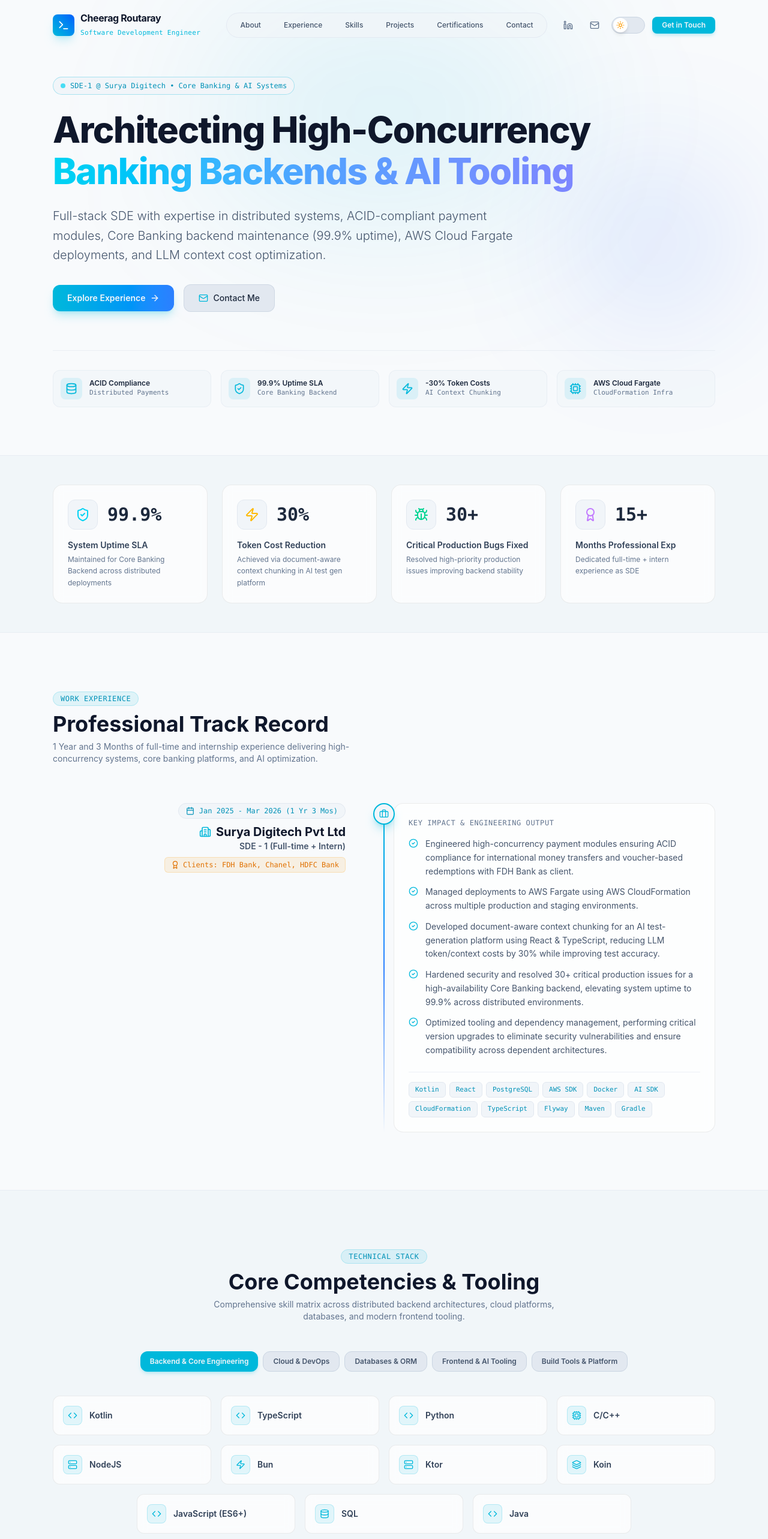
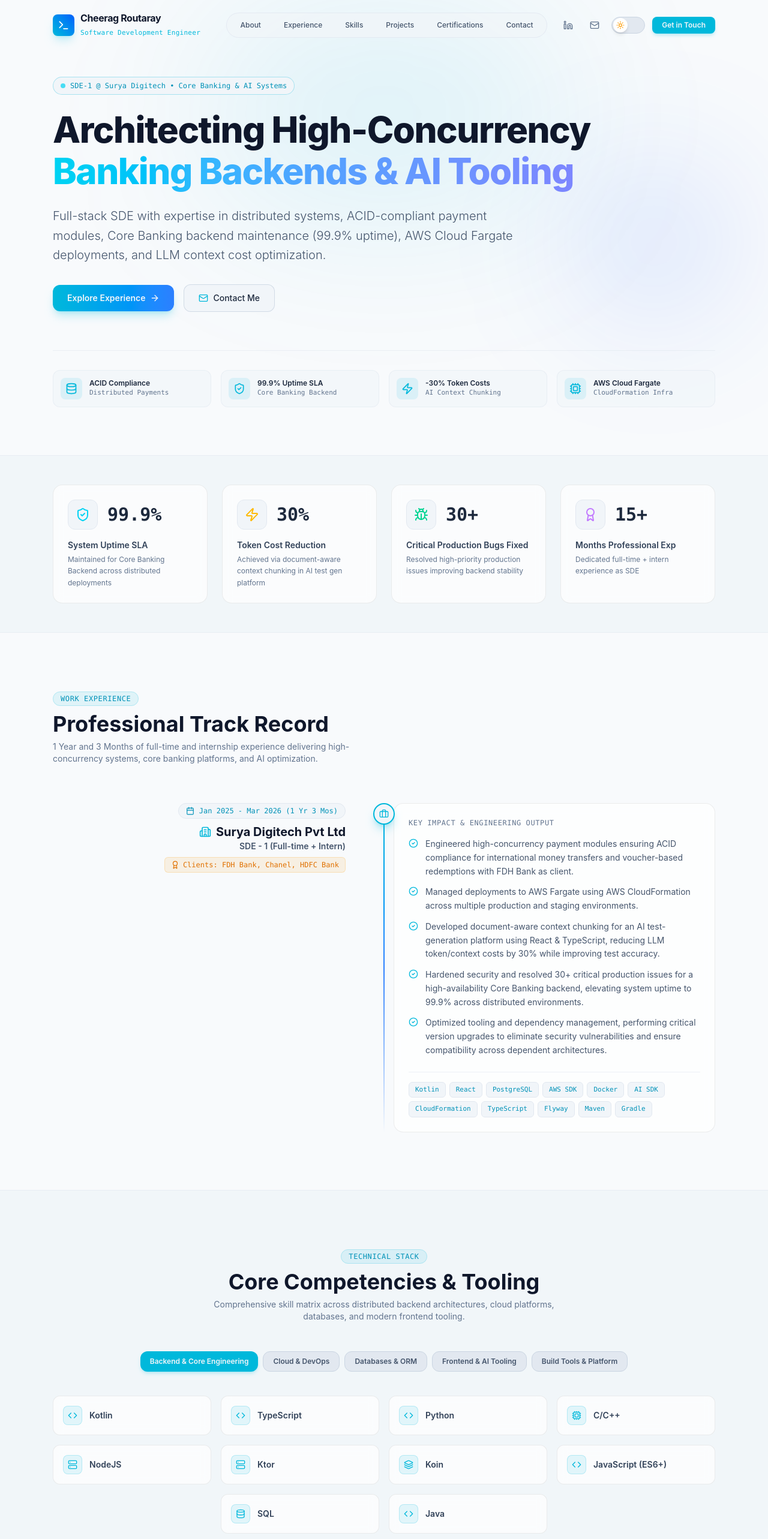
Before and after one commit to no1Gangster/Portfolio, a React (Vite) app: page / in a window 1280 px wide. Shown: the top 2566 px of the page at 60% size. Built offline with nearby package versions, Linux system fonts and the light colour scheme.

Commit message:
Fix duplicate component keys

```diff
--- a/src/components/sections/HeroSection.tsx
+++ b/src/components/sections/HeroSection.tsx
@@ -101,7 +101,7 @@ const HeroSection: React.FC = (): React.ReactElement => {
 
 					<a
 						href="#contact"
-						className="px-6 py-3 rounded-xl bg-slate-200 dark:bg-slate-900 hover:bg-slate-300 dark:hover:bg-slate-800 border border-slate-300/80 dark:border-slate-700/80 text-slate-800 dark:text-slate-200 font-medium text-sm transition-all flex items-center gap-2"
+						className="px-6 py-3 rounded-xl bg-slate-100 dark:bg-slate-900 hover:bg-slate-300 dark:hover:bg-slate-800 border border-slate-300/80 dark:border-slate-700/80 text-slate-800 dark:text-slate-200 font-medium text-sm transition-all flex items-center gap-2"
 					>
 						<Mail className="w-4 h-4 text-cyan-500 dark:text-cyan-400" />
 						Contact Me
@@ -116,7 +116,10 @@ const HeroSection: React.FC = (): React.ReactElement => {
 					className="pt-8 border-t border-slate-200/60 dark:border-slate-800/60 grid grid-cols-2 md:grid-cols-4 gap-4"
 				>
 					{TECH_HIGHLIGHTS.map((techHighlight: TechHighlight) => (
-						<div className="flex items-center gap-3 p-3 rounded-xl bg-slate-100/60 dark:bg-slate-900/40 border border-slate-200/60 dark:border-slate-800/60">
+						<div
+							key={techHighlight.title}
+							className="flex items-center gap-3 p-3 rounded-xl bg-slate-100/60 dark:bg-slate-900/40 border border-slate-200/60 dark:border-slate-800/60"
+						>
 							<div className="p-2 rounded-lg bg-cyan-500/10 text-cyan-500 dark:text-cyan-400">
 								<techHighlight.icon className="w-5 h-5" />
 							</div>
--- a/src/data/portfolioData.ts
+++ b/src/data/portfolioData.ts
@@ -175,7 +175,6 @@ const PORTFOLIO_DATA: PortfolioData = {
 				{ name: "Python", icon: SkillIcon.Code },
 				{ name: "C/C++", icon: SkillIcon.Cpu },
 				{ name: "NodeJS", icon: SkillIcon.Server },
-				{ name: "Bun", icon: SkillIcon.Zap },
 				{ name: "Ktor", icon: SkillIcon.Server },
 				{ name: "Koin", icon: SkillIcon.Layers },
 				{ name: "JavaScript (ES6+)", icon: SkillIcon.Code },
```
